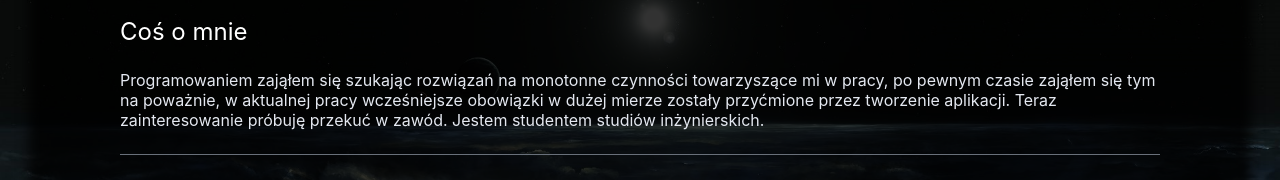
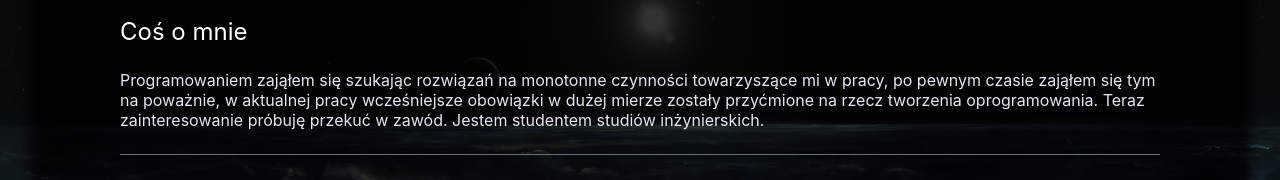
Before and after one commit to DAGORINC/portfolio, a React (Create React App) app: page / in a window 1280 px wide. Shown: the part 242-422 px from the top of the page. Built offline with nearby package versions, Linux system fonts and the light colour scheme.

Commit message:
final commit

```diff
--- a/src/pages/Home.tsx
+++ b/src/pages/Home.tsx
@@ -178,7 +178,7 @@ const Home: FC<HomeProps> = (props) => {
                 <Description>
                     Programowaniem zająłem się szukając rozwiązań na monotonne czynności towarzyszące mi
                     w pracy, po pewnym czasie zająłem się tym na poważnie, w aktualnej pracy wcześniejsze obowiązki w dużej mierze
-                    zostały przyćmione przez tworzenie aplikacji.
+                    zostały przyćmione na rzecz tworzenia oprogramowania.
                     Teraz zainteresowanie próbuję przekuć w zawód. Jestem studentem studiów inżynierskich.
                 </Description>
 
```
